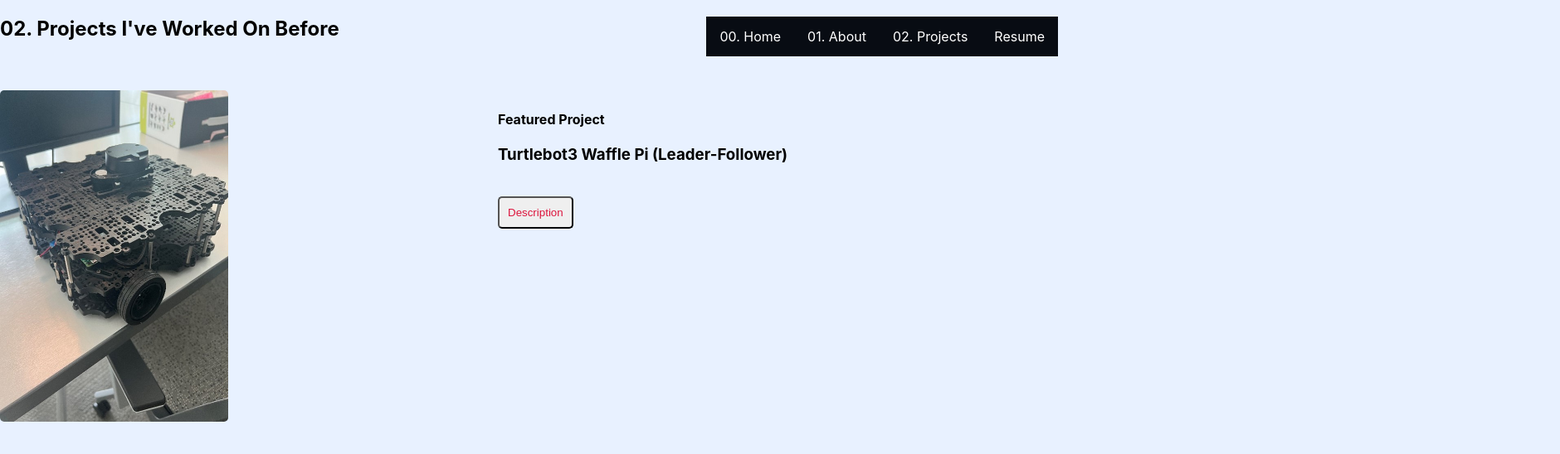
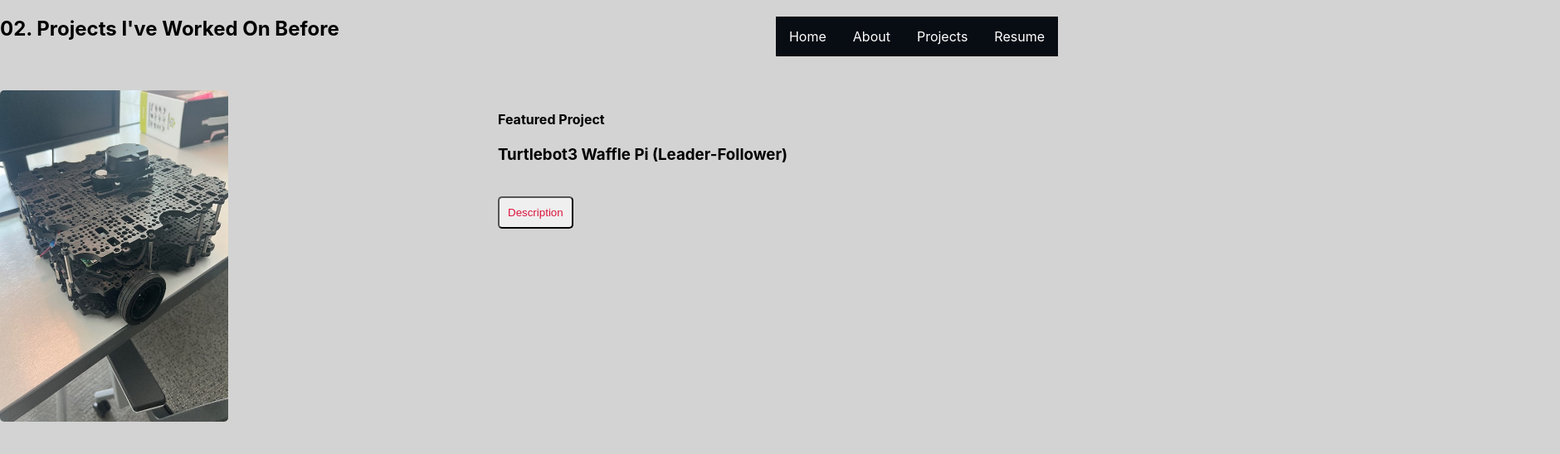
Before and after one commit to rpointjour/digital_business_card, a React (Create React App) app: page /projects in a window 1280 px wide. Shown: the top 548 px of the page at 83% size, 1880 px wide, since content can reach past the window. Built offline with nearby package versions, Linux system fonts and the light colour scheme.

Commit message:
Added React-Helmet

```diff
--- a/package.json
+++ b/package.json
@@ -10,6 +10,7 @@
     "framer-motion": "^7.6.7",
     "react": "^18.2.0",
     "react-dom": "^18.2.0",
+    "react-helmet": "^6.1.0",
     "react-scripts": "5.0.1",
     "web-vitals": "^2.1.4"
   },
--- a/src/Components/AboutMe.js
+++ b/src/Components/AboutMe.js
@@ -1,5 +1,6 @@
 import './StyleSheets/AboutMe.css';
 import Roody from './StyleSheets/Images/Roody Pointjour Oct 2022-8.jpg';
+import Helmet from 'react-helmet';
 
 function AboutMe(){
     return(
@@ -33,7 +34,9 @@
         <li>C#</li><br />
         <li>Python</li>
     </ul>
+    <Helmet bodyAttributes={{style: 'background-color : #add8e6'}}/>
         </div>
+
 
     );
 }
--- a/src/Components/App/App.js
+++ b/src/Components/App/App.js
@@ -9,7 +9,7 @@
   return (
     <BrowserRouter>
       <Routes>
-        <Route path="/" element={<Menu />}>
+          <Route path="/" element={<Menu />}>
           <Route index element={<Home />} />
           <Route path="aboutme" element={<AboutMe />} />
           <Route path="projects" element={<Projects/>} />
--- a/src/Components/Menu.js
+++ b/src/Components/Menu.js
@@ -8,9 +8,9 @@
         <nav>
             <ul className="menu">
             <li className="item"><a href="http://localhost:3000/Resume/Roody-Pointjour-Resume.pdf" target="_blank" rel="noreferrer">Resume</a></li>
-            <li className="item"><Link to="/projects">02. Projects</Link></li>
-            <li className="item"><Link to="/aboutme">01. About</Link></li>
-            <li className='item'><Link to="/">00. Home</Link></li>
+            <li className="item"><Link to="/projects">Projects</Link></li>
+            <li className="item"><Link to="/aboutme">About</Link></li>
+            <li className='item'><Link to="/">Home</Link></li>
             </ul>
         </nav>
 
--- a/src/Components/Projects.js
+++ b/src/Components/Projects.js
@@ -1,5 +1,6 @@
 import './StyleSheets/Projects.css';
 import turtlebot from './StyleSheets/Images/turtlebot3_waffle_pi.jpg';
+import Helmet from "react-helmet";
 
 function Projects(){
     return(
@@ -11,6 +12,7 @@
                 <h3>Turtlebot3 Waffle Pi (Leader-Follower)</h3><br />
                 <button type="button"><a href="http://localhost:3000/Resume/RJP%20Portfolio%20-%20CE_DBC.pdf" target="blank" rel="noreferrer">Description</a></button>
                 </section>
+                <Helmet bodyAttributes={{style: 'background-color : #d3d3d3'}}/>
         </div>
     );
 }
--- a/src/Components/StyleSheets/Projects.css
+++ b/src/Components/StyleSheets/Projects.css
@@ -1,5 +1,6 @@
 .projects{
     text-align: justify;
+    overflow-x:hidden;
 }
 .turtle{
     width:275px;
--- a/src/index.js
+++ b/src/index.js
@@ -1,6 +1,7 @@
 import React from 'react';
 import ReactDOM from 'react-dom/client';
 import './index.css';
+import './Components/StyleSheets/AboutMe.css';
 import App from './Components/App/App';
 import Loader from './Components/Loader';
 import reportWebVitals from './reportWebVitals';
```
Also changed, not shown: public/index.html (+3 -4 lines), 1 other file (tests, documents, lock files or other folders).
